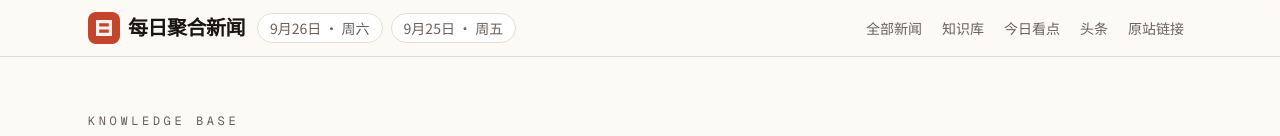
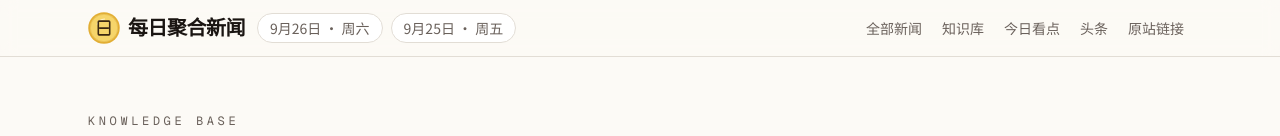
Before and after one commit to Yilin-png/daily-news-digest, a Next.js app: page /learn in a window 1280 px wide. Shown: the top 136 px of the page. Built offline with nearby package versions, Linux system fonts and the light colour scheme.

Commit message:
Redraw the site mark as a gold sun seal.
Replace the red square with a lacquer-yellow disc and a softer written 日 so the icon feels warmer and more deliberate.

Co-authored-by: lylzxz <lylzxz@gmail.com>

```diff
--- a/src/components/brand-mark.tsx
+++ b/src/components/brand-mark.tsx
@@ -1,18 +1,40 @@
 import { cn } from "@/lib/utils";
 
-/** 朱红方印，中间是「日」。小尺寸仍能辨认，对应每日一刊。 */
+/** 金黄日轮。漆面般的两层金色，中间是一笔写成的「日」。 */
 export function BrandMark({ className }: { className?: string }) {
   return (
     <svg
-      viewBox="0 0 32 32"
+      viewBox="0 0 64 64"
+      fill="none"
       className={cn("shrink-0", className)}
       aria-hidden
       focusable="false"
     >
-      <rect width="32" height="32" rx="8" fill="#C4452D" />
+      <circle cx="32" cy="32" r="31.5" fill="#E2AE34" />
+      <circle cx="32" cy="32" r="28" fill="#F6D56A" />
+      <circle cx="32" cy="32" r="27.4" stroke="#C8922A" strokeWidth="0.8" opacity="0.65" />
       <path
-        fill="#F7F3EC"
-        d="M8 8h16v3.2H8V8zm0 6.4h16v3.2H8v-3.2zm0 6.4h16V24H8v-3.2zM8 8h3.2v16H8V8zm12.8 0H24v16h-3.2V8z"
+        d="M18.5 24.5A16.5 16.5 0 0 1 33 14"
+        stroke="#FFF8E4"
+        strokeWidth="2.3"
+        strokeLinecap="round"
+        opacity="0.8"
+      />
+      <rect
+        x="20.6"
+        y="18.2"
+        width="22.8"
+        height="27.6"
+        rx="1.6"
+        stroke="#3C2912"
+        strokeWidth="3.15"
+        strokeLinejoin="round"
+      />
+      <path
+        d="M23.1 32.2h17.8"
+        stroke="#3C2912"
+        strokeWidth="3.15"
+        strokeLinecap="round"
       />
     </svg>
   );
```
Also changed, not shown: src/app/apple-icon.png, src/app/icon.svg.
